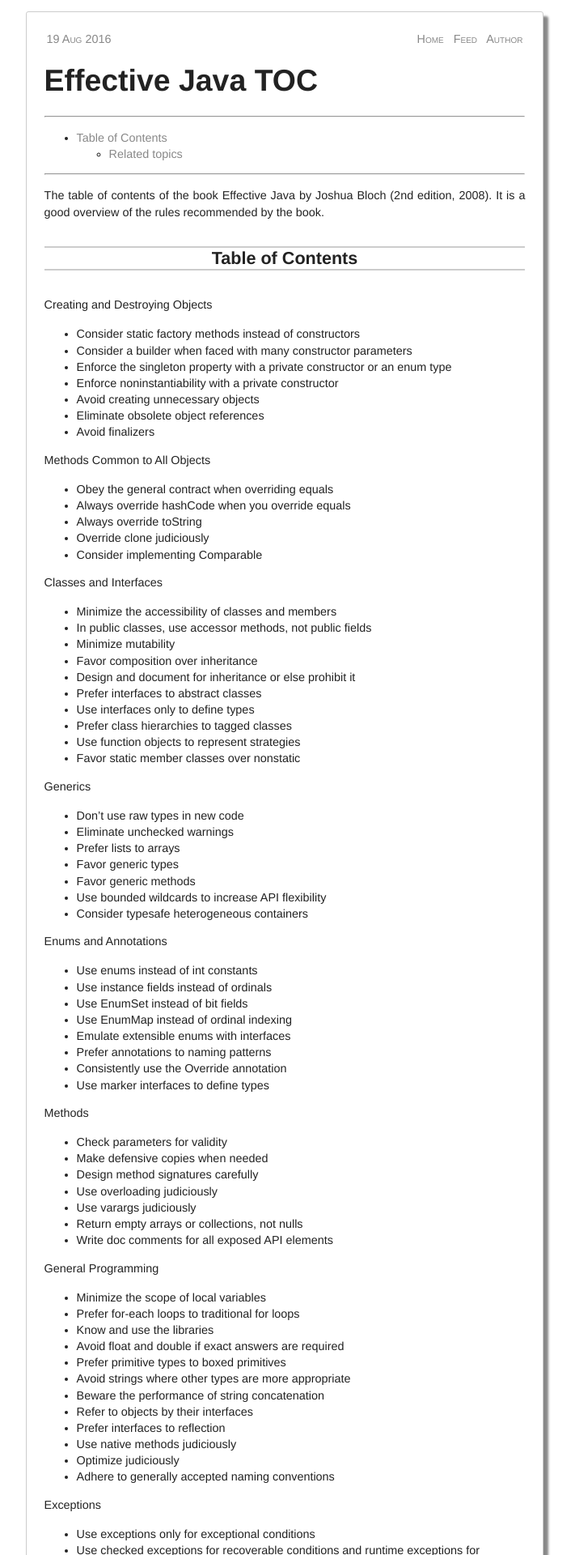
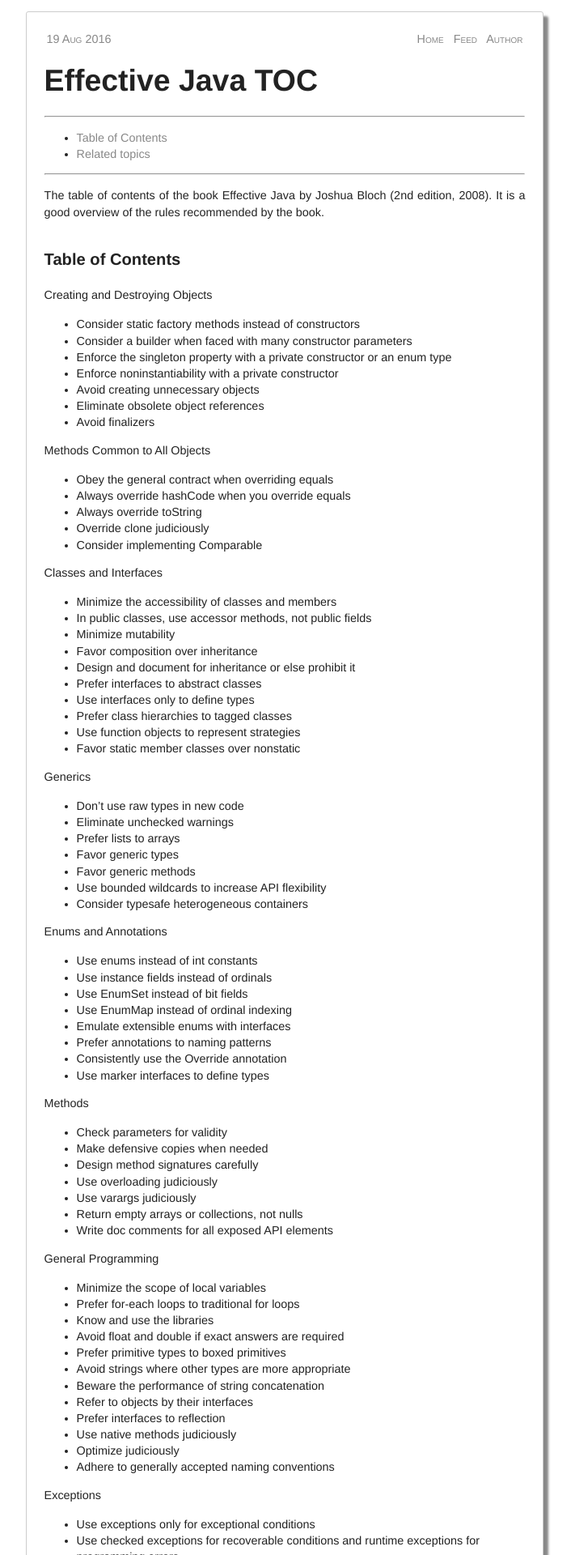
Before and after one commit to woj-tek/petozoltan.github.io, a Jekyll site: the page built from _posts/2016-08-19-effective-java-toc.md, in a window 1280 px wide. Shown: the top 1920 px of the page at 81% size, without its empty margins (288-999 px from the left). Built offline with Jekyll 4.4.1, drawn with Linux system fonts in a browser that asks for light colours.

```diff
--- a/_posts/2016-08-19-effective-java-toc.md
+++ b/_posts/2016-08-19-effective-java-toc.md
@@ -13,7 +13,7 @@ date: 2016-08-19
 
 The table of contents of the book Effective Java by Joshua Bloch (2nd edition, 2008). It is a good overview of the rules recommended by the book.
 
-## Table of Contents
+### Table of Contents
 
 Creating and Destroying Objects
 
```
